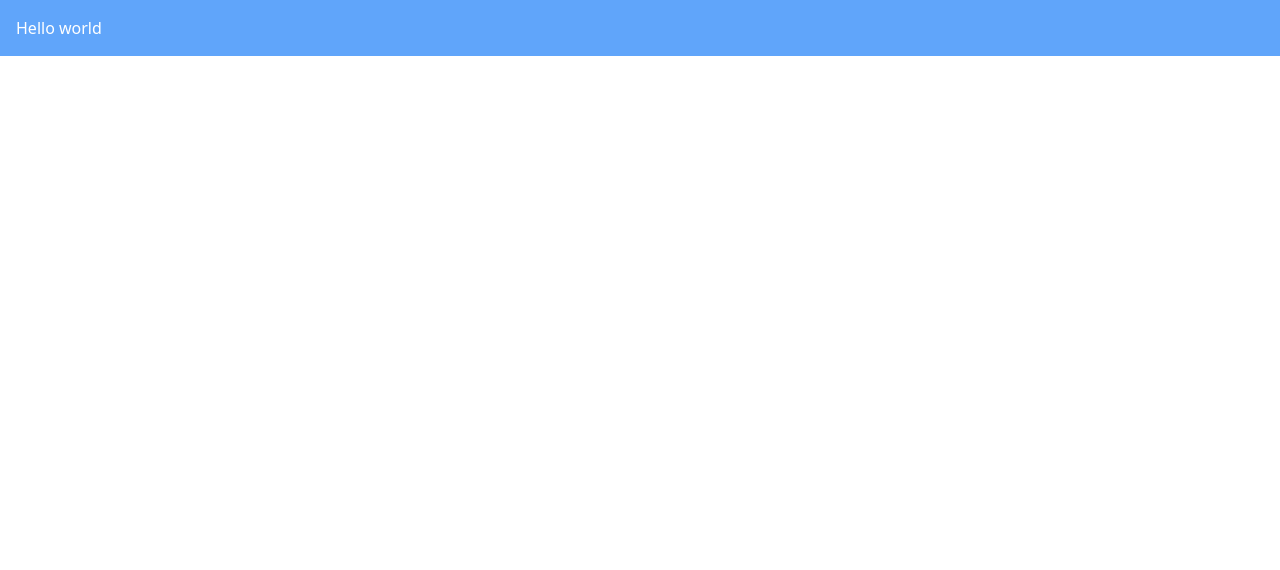
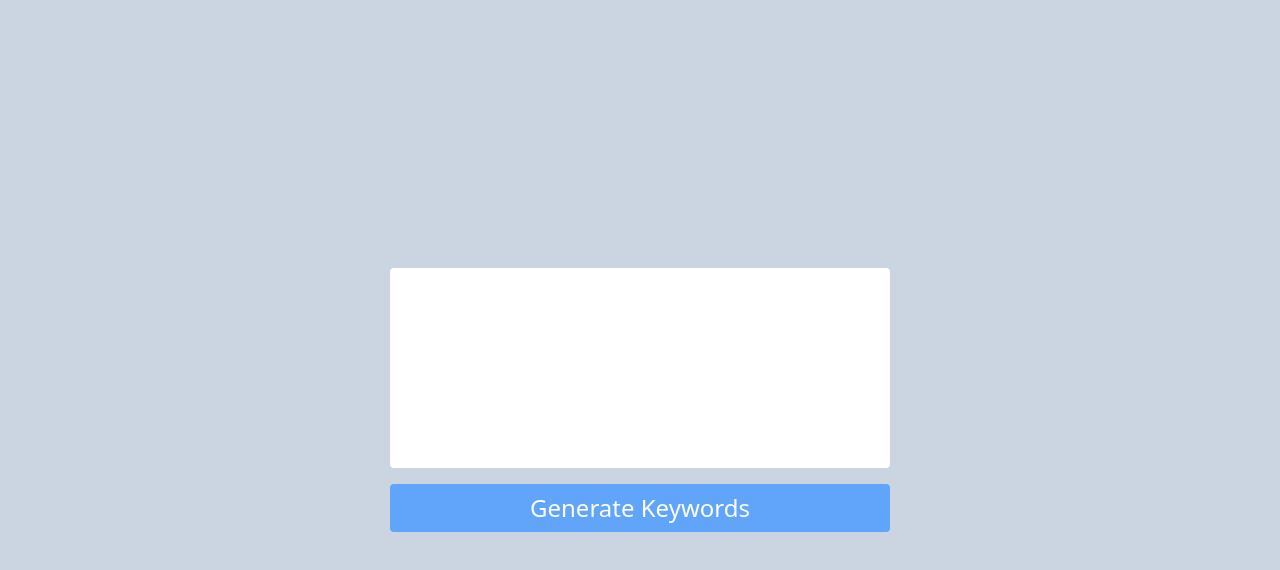
Before and after one commit to ThivRajan/Job-Key, a React (Vite) app: page / in a window 1280 px wide. Shown: the top 570 px of the page. Built offline with nearby package versions, Linux system fonts and the light colour scheme.

Commit message:
Generate keywords

```diff
--- a/package.json
+++ b/package.json
@@ -12,7 +12,8 @@
 	},
 	"dependencies": {
 		"react": "^18.2.0",
-		"react-dom": "^18.2.0"
+		"react-dom": "^18.2.0",
+		"react-loader-spinner": "^6.1.6"
 	},
 	"devDependencies": {
 		"@types/react": "^18.2.66",
--- a/src/App.tsx
+++ b/src/App.tsx
@@ -1,5 +1,51 @@
+import { useState } from 'react'
+import Loader from './Loader'
+import { getKeywords } from './get-keywords.util'
+
 function App() {
-	return <div className="bg-blue-400 p-4 text-white">Hello world</div>
+	const [isLoading, setIsLoading] = useState(false)
+	const [jobDescription, setJobDescription] = useState('')
+	const [keywords, setKeywords] = useState<string[]>([])
+
+	const displayKeywords = async () => {
+		setIsLoading(true)
+		const keywords = await getKeywords(jobDescription)
+		setIsLoading(false)
+		setKeywords(keywords)
+	}
+
+	return (
+		<div className="w-full h-screen bg-slate-300 flex justify-center items-center">
+			<form
+				onSubmit={(e) => {
+					e.preventDefault()
+					displayKeywords()
+				}}
+				className="flex flex-col w-[500px] gap-4"
+			>
+				<textarea
+					className="h-[200px]  rounded resize-none text-black outline-none p-4"
+					onChange={(e) => {
+						setJobDescription(e.target.value)
+					}}
+				/>
+				<button
+					type="submit"
+					className="text-white rounded text-2xl p-2 bg-blue-400 hover:bg-blue-800"
+				>
+					Generate Keywords
+				</button>
+				{!!keywords.length && (
+					<div className="flex flex-col gap-2">
+						{keywords.map((keyword) => (
+							<span key={keyword}>{keyword}</span>
+						))}
+					</div>
+				)}
+			</form>
+			<Loader isLoading={isLoading} />
+		</div>
+	)
 }
 
 export default App
--- /dev/null
+++ b/src/Loader.tsx
@@ -0,0 +1,18 @@
+import { Oval } from 'react-loader-spinner'
+
+export default function Loader({ isLoading }: { isLoading: boolean }) {
+	return (
+		<Oval
+			height={80}
+			width={80}
+			color="#20252e"
+			secondaryColor="#495469"
+			wrapperStyle={{}}
+			wrapperClass="w-full h-full absolute flex justify-center items-center top-0 left-0 bg-white/40"
+			visible={isLoading}
+			ariaLabel="oval-loading"
+			strokeWidth={4}
+			strokeWidthSecondary={4}
+		/>
+	)
+}
```
Also changed, not shown: 1 other file (tests, documents, lock files or other folders).
